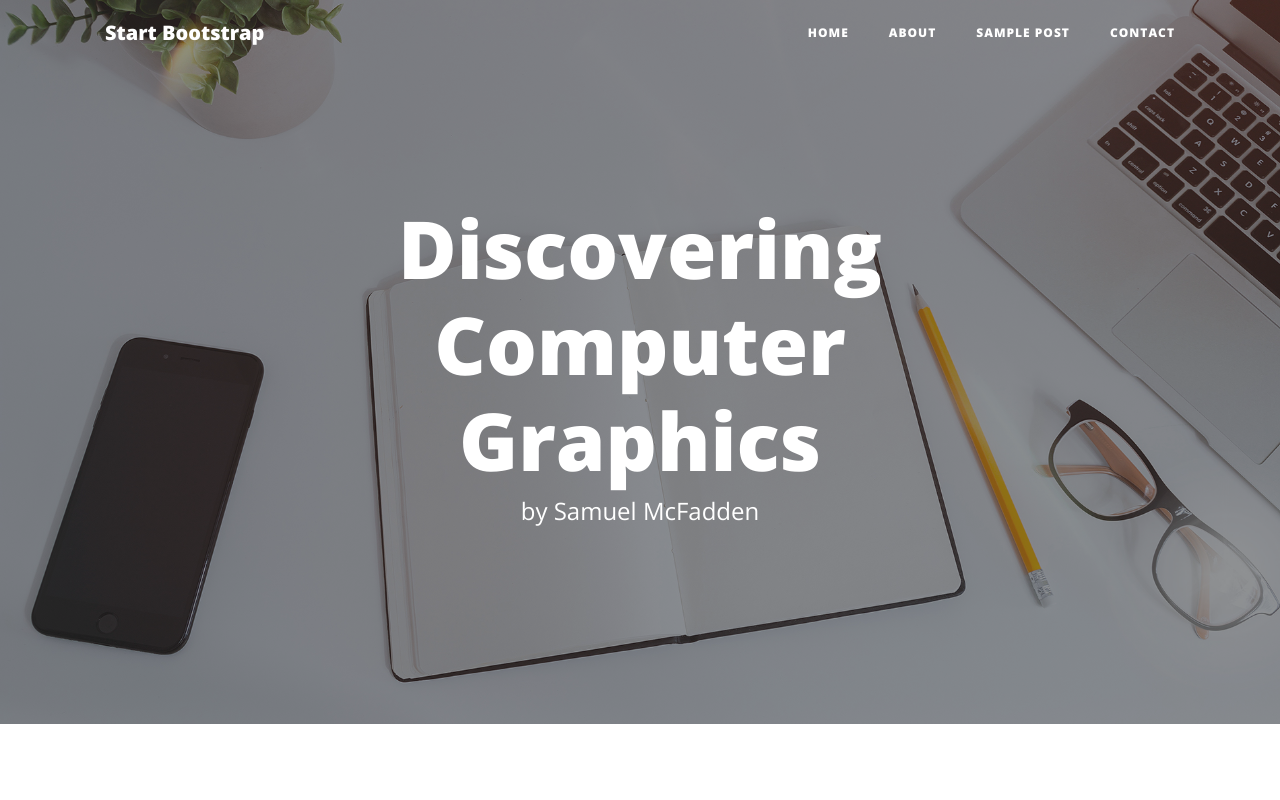
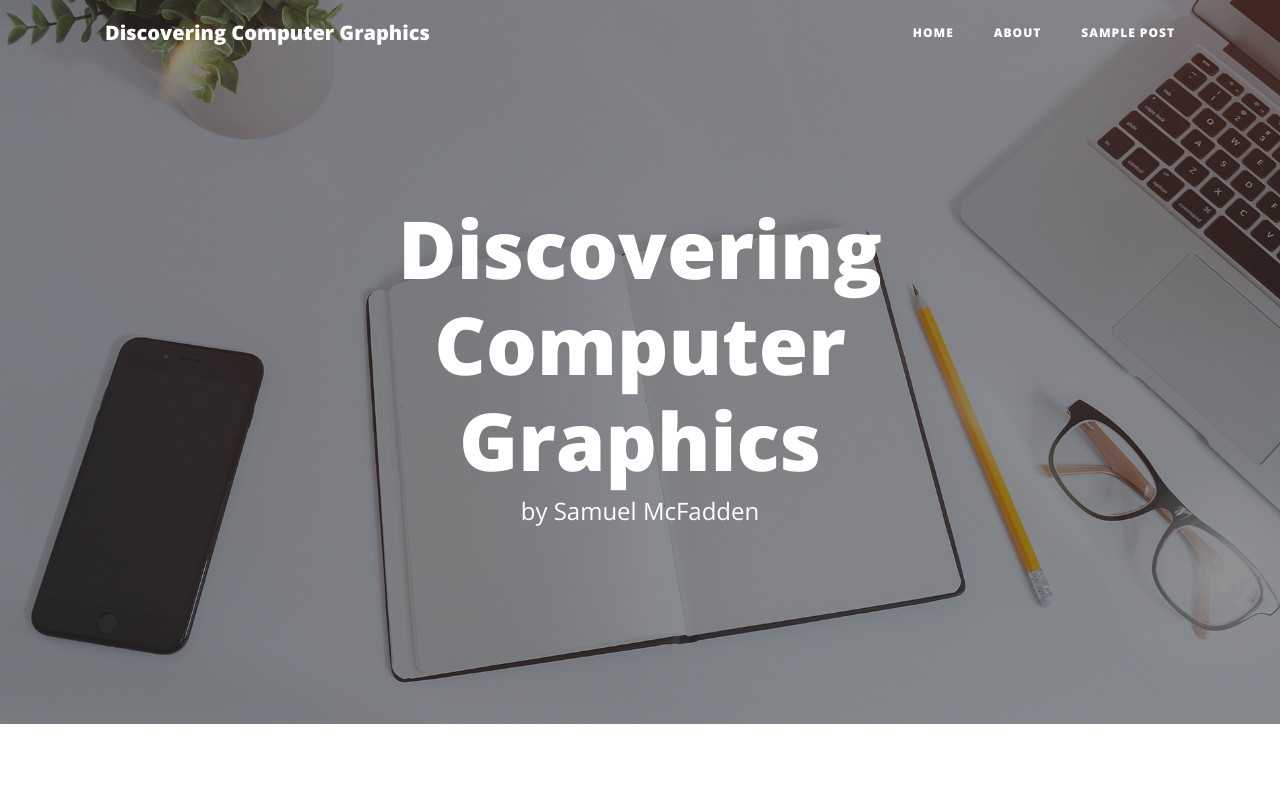
Before and after one commit to samuelm2/samuelm2.github.io, a website: page index.html in a window 1280 px wide. Shown: the top 800 px of the page. Drawn offline with nearby package versions, Linux system fonts and the light colour scheme.

Commit message:
changed title

```diff
--- a/index.html
+++ b/index.html
@@ -28,7 +28,7 @@
     <!-- Navigation -->
     <nav class="navbar navbar-expand-lg navbar-light fixed-top" id="mainNav">
       <div class="container">
-        <a class="navbar-brand" href="index.html">Start Bootstrap</a>
+        <a class="navbar-brand" href="index.html">Discovering Computer Graphics</a>
         <button class="navbar-toggler navbar-toggler-right" type="button" data-toggle="collapse" data-target="#navbarResponsive" aria-controls="navbarResponsive" aria-expanded="false" aria-label="Toggle navigation">
           Menu
           <i class="fa fa-bars"></i>
@@ -43,9 +43,6 @@
             </li>
             <li class="nav-item">
               <a class="nav-link" href="post.html">Sample Post</a>
-            </li>
-            <li class="nav-item">
-              <a class="nav-link" href="contact.html">Contact</a>
             </li>
           </ul>
         </div>
```
